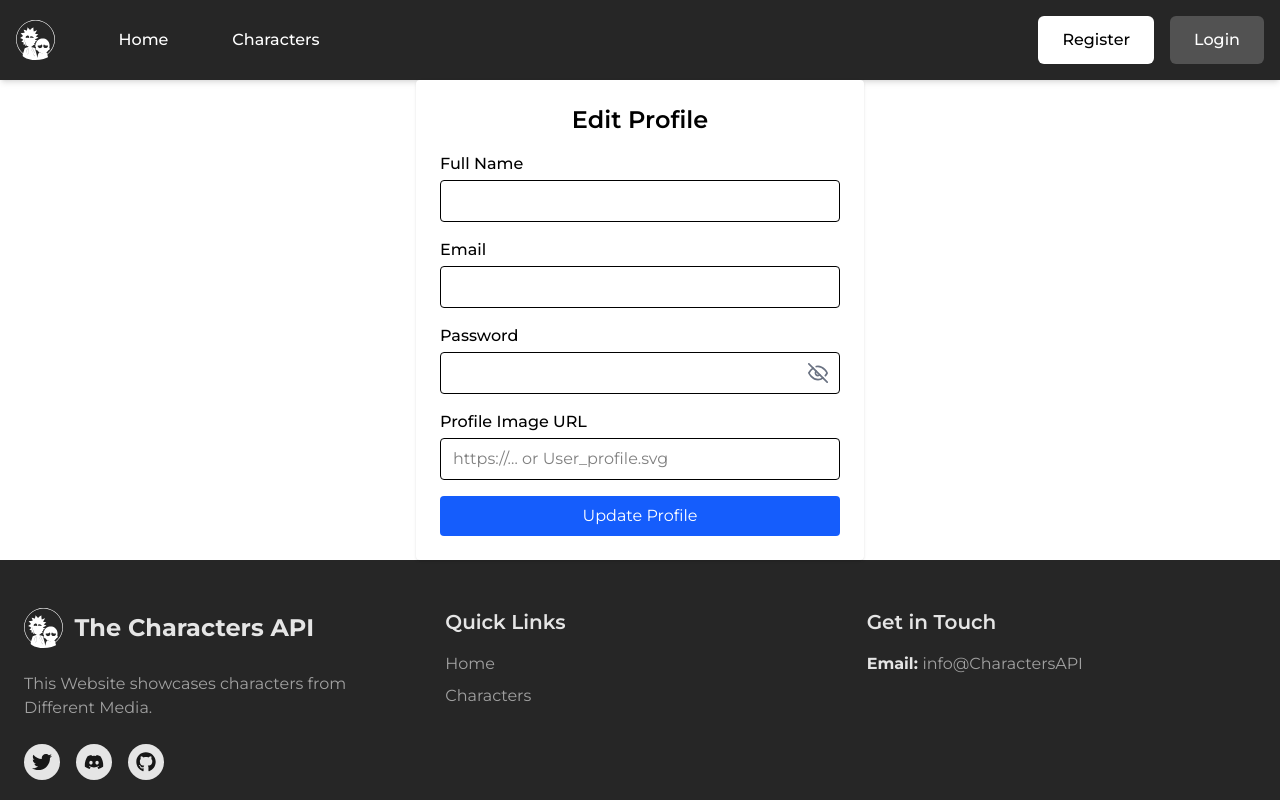
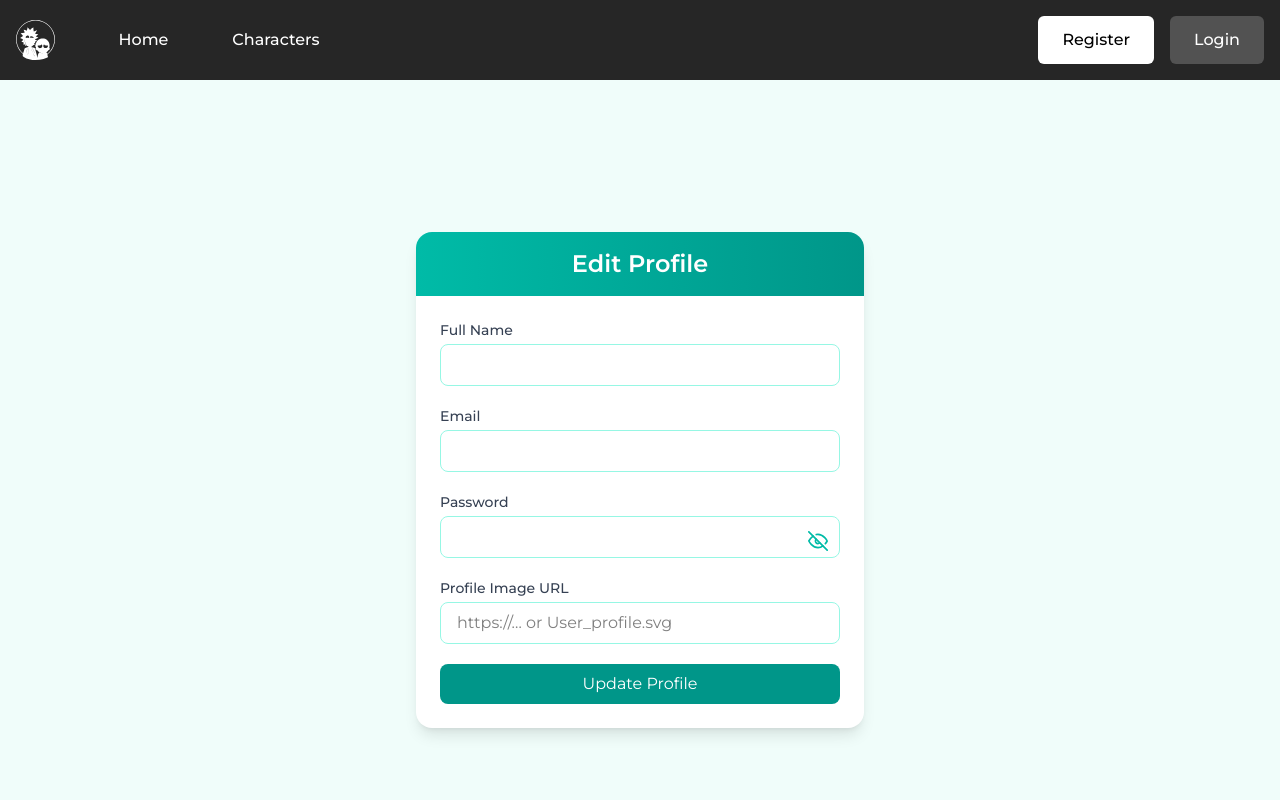
Before and after one commit to AzzamAlshaye/W7-D5-Lab1, a React (Vite) app: page /profile in a window 1280 px wide. Shown: the top 800 px of the page. Built offline with nearby package versions, Linux system fonts and the light colour scheme.

Commit message:
pre recolor

```diff
--- a/src/pages/UserProfile.jsx
+++ b/src/pages/UserProfile.jsx
@@ -53,7 +53,6 @@ export default function Profile() {
     e.preventDefault();
     setSubmitting(true);
 
-    // Default to placeholder SVG if empty, otherwise validate URL
     let imageURL = formData.UserImage.trim();
     if (!imageURL) {
       imageURL = "User_profile.svg";
@@ -90,14 +89,21 @@ export default function Profile() {
 
   if (loading) {
     return (
-      <div className="flex justify-center items-center h-48">
-        <p className="text-gray-500">Loading profile…</p>
+      <div className="flex items-center justify-center min-h-screen bg-teal-50">
+        <p className="text-teal-600 animate-pulse">Loading profile…</p>
       </div>
     );
   }
 
   return (
-    <div className="max-w-md mx-auto p-6 bg-white rounded shadow relative">
+    <div className="min-h-screen bg-teal-50 flex items-center justify-center p-4">
+      <div className="w-full max-w-md bg-white rounded-2xl shadow-lg overflow-hidden">
+        <div className="px-6 py-4 bg-gradient-to-r from-teal-500 to-teal-600">
+          <h2 className="text-center text-white text-2xl font-semibold">
+            Edit Profile
+          </h2>
+        </div>
+        <div className="px-6 py-6">
           <ToastContainer
             position="top-center"
             autoClose={3000}
@@ -108,92 +114,96 @@ export default function Profile() {
             draggable
           />
 
-      <h2 className="text-2xl font-semibold mb-4 text-center">Edit Profile</h2>
-
-      {/* Profile Image Preview */}
           {formData.UserImage && (
-        <div className="flex justify-center mb-4">
+            <div className="flex justify-center mb-6">
               <img
                 src={formData.UserImage}
                 alt="User avatar"
-            className="w-24 h-24 rounded-full object-contain border"
+                className="w-24 h-24 rounded-full object-contain border-2 border-teal-200"
               />
             </div>
           )}
 
-      <form onSubmit={handleSubmit} className="space-y-4">
-        {/* Full Name */}
+          <form onSubmit={handleSubmit} className="space-y-5">
             <div>
-          <label className="block mb-1 font-medium">Full Name</label>
+              <label className="block mb-1 text-sm font-medium text-gray-700">
+                Full Name
+              </label>
               <input
                 type="text"
                 name="fullName"
                 value={formData.fullName}
                 onChange={handleChange}
-            className="w-full border px-3 py-2 rounded"
                 required
+                className="w-full px-4 py-2 border border-teal-200 rounded-lg focus:outline-none focus:ring-2 focus:ring-teal-400"
               />
             </div>
 
-        {/* Email */}
             <div>
-          <label className="block mb-1 font-medium">Email</label>
+              <label className="block mb-1 text-sm font-medium text-gray-700">
+                Email
+              </label>
               <input
                 type="email"
                 name="email"
                 value={formData.email}
                 onChange={handleChange}
-            className="w-full border px-3 py-2 rounded"
                 required
+                className="w-full px-4 py-2 border border-teal-200 rounded-lg focus:outline-none focus:ring-2 focus:ring-teal-400"
               />
             </div>
 
-        {/* Password with toggle */}
             <div className="relative">
-          <label className="block mb-1 font-medium">Password</label>
+              <label className="block mb-1 text-sm font-medium text-gray-700">
+                Password
+              </label>
               <input
                 type={showPassword ? "text" : "password"}
                 name="password"
                 value={formData.password}
                 onChange={handleChange}
-            className="w-full border px-3 py-2 rounded pr-10 focus:outline-none focus:ring-2 focus:ring-blue-500"
                 required
+                className="w-full px-4 py-2 border border-teal-200 rounded-lg pr-10 focus:outline-none focus:ring-2 focus:ring-teal-400"
               />
               <button
                 type="button"
                 onClick={() => setShowPassword((v) => !v)}
-            className="absolute inset-y-0 right-0 top-7 flex items-center px-3 text-gray-500 hover:text-gray-700"
+                className="absolute inset-y-0 right-3 top-8 flex items-center text-teal-500 hover:text-teal-700"
               >
                 {showPassword ? <FiEye size={20} /> : <FiEyeOff size={20} />}
               </button>
             </div>
 
-        {/* Profile Image URL */}
             <div>
-          <label className="block mb-1 font-medium">Profile Image URL</label>
+              <label className="block mb-1 text-sm font-medium text-gray-700">
+                Profile Image URL
+              </label>
               <input
                 type="text"
                 name="UserImage"
                 value={formData.UserImage}
                 onChange={handleChange}
-            className="w-full border px-3 py-2 rounded"
                 placeholder="https://… or User_profile.svg"
+                className="w-full px-4 py-2 border border-teal-200 rounded-lg focus:outline-none focus:ring-2 focus:ring-teal-400"
               />
             </div>
 
-        {/* Submit */}
             <button
               type="submit"
               disabled={submitting}
-          className={`w-full py-2 rounded text-white ${
+              className={`w-full py-2 rounded-lg text-white transition-all duration-200
+                ${
                   submitting
-              ? "bg-blue-300 cursor-not-allowed"
-              : "bg-blue-600 hover:bg-blue-700"
-          }`}
+                    ? "bg-teal-300 cursor-not-allowed"
+                    : "bg-teal-600 hover:bg-teal-700"
+                }
+              `}
             >
               {submitting ? "Updating…" : "Update Profile"}
             </button>
           </form>
         </div>
+      </div>
+    </div>
   );
 }
```
Lines whose indentation alone changed are shown as unchanged.
